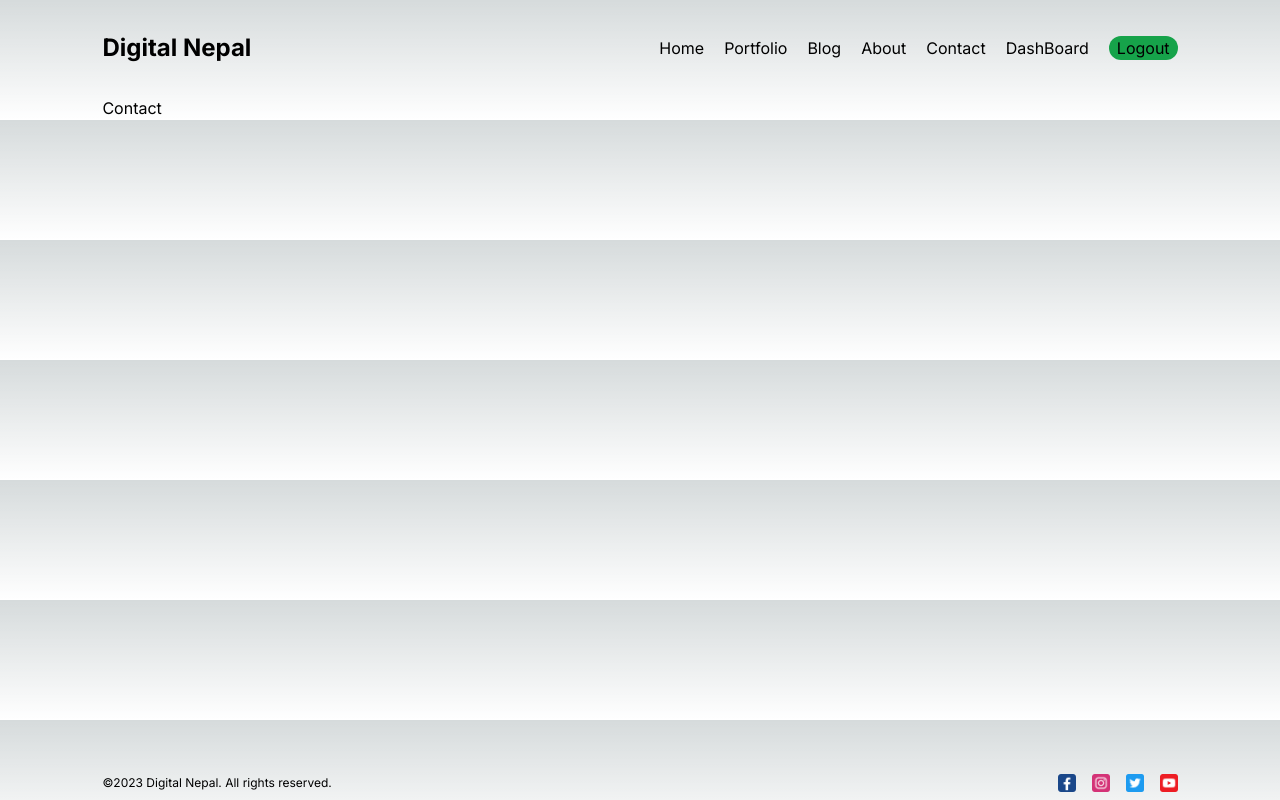
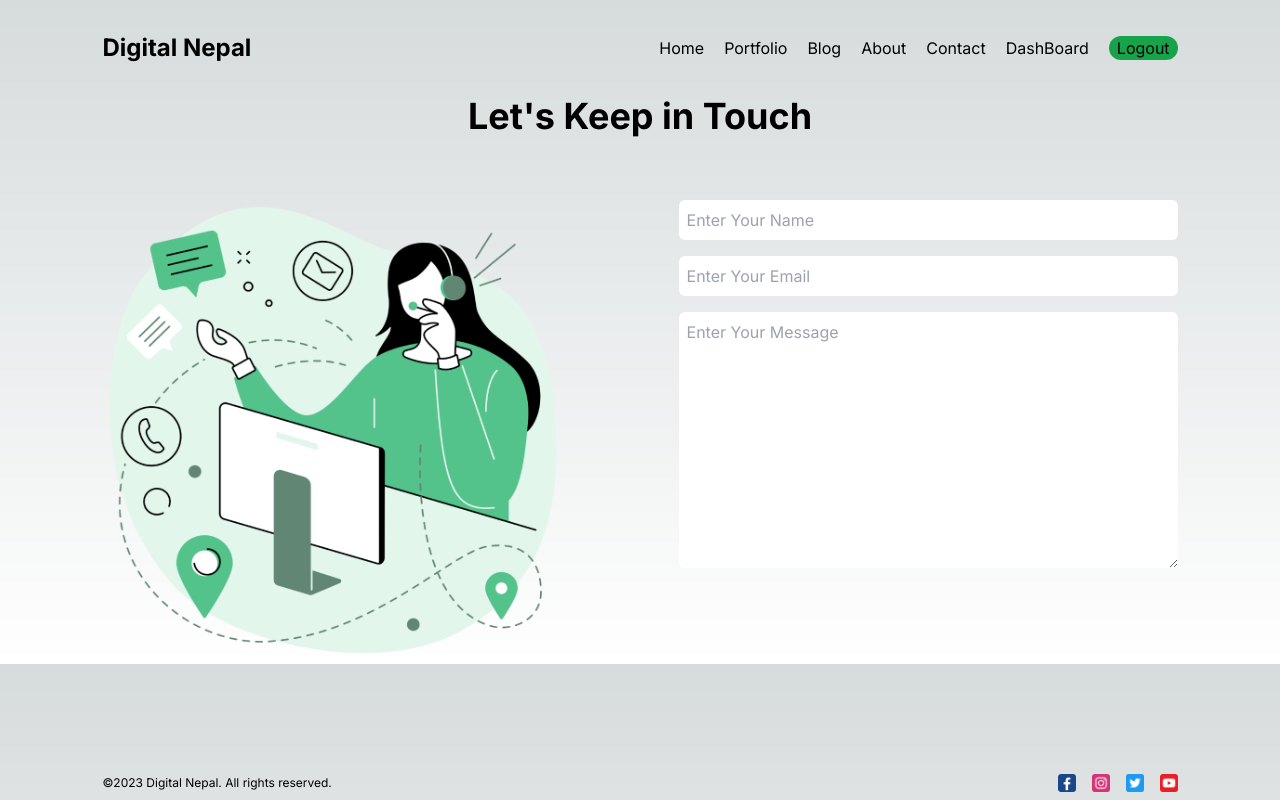
Before and after one commit to v1v3k-nepal/Agency-WebApp, a Next.js app: page /contact in a window 1280 px wide. Built offline with nearby package versions, Linux system fonts and the light colour scheme.

Commit message:
Contact Page Done

```diff
--- a/src/app/about/page.jsx
+++ b/src/app/about/page.jsx
@@ -6,7 +6,7 @@ import Button from "@/components/button/Button";
 const About = () => {
   return (
     <div>
-      <div className="img-container h-[300px] w-full relative">
+      <div className="img-container h-[200px] md:h-[300px] w-full relative">
         <Image
           src="https://images.pexels.com/photos/3194521/pexels-photo-3194521.jpeg?auto=compress&cs=tinysrgb&w=1260&h=750&dpr=2"
           fill={true}
@@ -18,8 +18,8 @@ const About = () => {
         <h2>Handcrafting Award winning digital experiences</h2>
         </div>
       </div>
-      <div className="flex gap-28 mt-5">
-        <div className="left basis-1/2">
+      <div className="flex gap-10 md:gap-28 mt-5 flex-col md:flex-row">
+        <div className="left basis-1/2 md:basis-full">
           <h1 className="font-bold text-2xl mb-6">Who We Are?</h1>
           <p className="text-justify mb-3">
             Lorem ipsum dolor sit amet consectetur adipisicing elit. Aspernatur fugiat ullam commodi molestiae odit aliquam aut eligendi laudantium
@@ -31,7 +31,7 @@ const About = () => {
             blanditiis autem
           </p>
         </div>
-        <div className="right basis-1/2">
+        <div className="right basis-1/2 md:basis-full">
           <h1 className="font-bold text-2xl mb-6">What We Do ?</h1>
           <p className="text-justify">
             Lorem ipsum dolor, sit amet consectetur adipisicing elit. Quae, vitae sunt. Quisquam optio ea voluptates impedit laboriosam. Dicta eum ea
@@ -42,7 +42,9 @@ const About = () => {
             <p>- Fast And Handy</p>
             <p>- Mobile Apps</p>
           </div>
+          <div className="mb-5">
           <Button url="/" text="Contact"/>
+          </div>
         </div>
       </div>
     </div>
--- a/src/app/contact/page.jsx
+++ b/src/app/contact/page.jsx
@@ -1,9 +1,22 @@
-import React from 'react'
+import React from "react";
+import Image from "next/image";
 
 const Contact = () => {
   return (
-    <div>Contact</div>
-  )
-}
+    <div className="flex flex-col justify-center">
+      <h1 className="font-bold text-4xl mb-16 mx-auto">Let&apos;s Keep in Touch</h1>
+      <div className="flex flex-col md:flex-row gap-28 basis-1/2">
+        <div className="img-container">
+          <Image width="500" height="500" src="/contact.png" alt="Contact image" />
+        </div>
+        <div className="form flex flex-col space-y-4 basis-1/2">
+          <input className="p-2 rounded-md" type="text" placeholder="Enter Your Name" />
+          <input className="p-2 rounded-md" type="email" placeholder="Enter Your Email" />
+          <textarea className="p-2 rounded-md" name="message" cols="30" rows="10" placeholder="Enter Your Message"></textarea>
+        </div>
+      </div>
+    </div>
+  );
+};
 
-export default Contact
+export default Contact;
```
